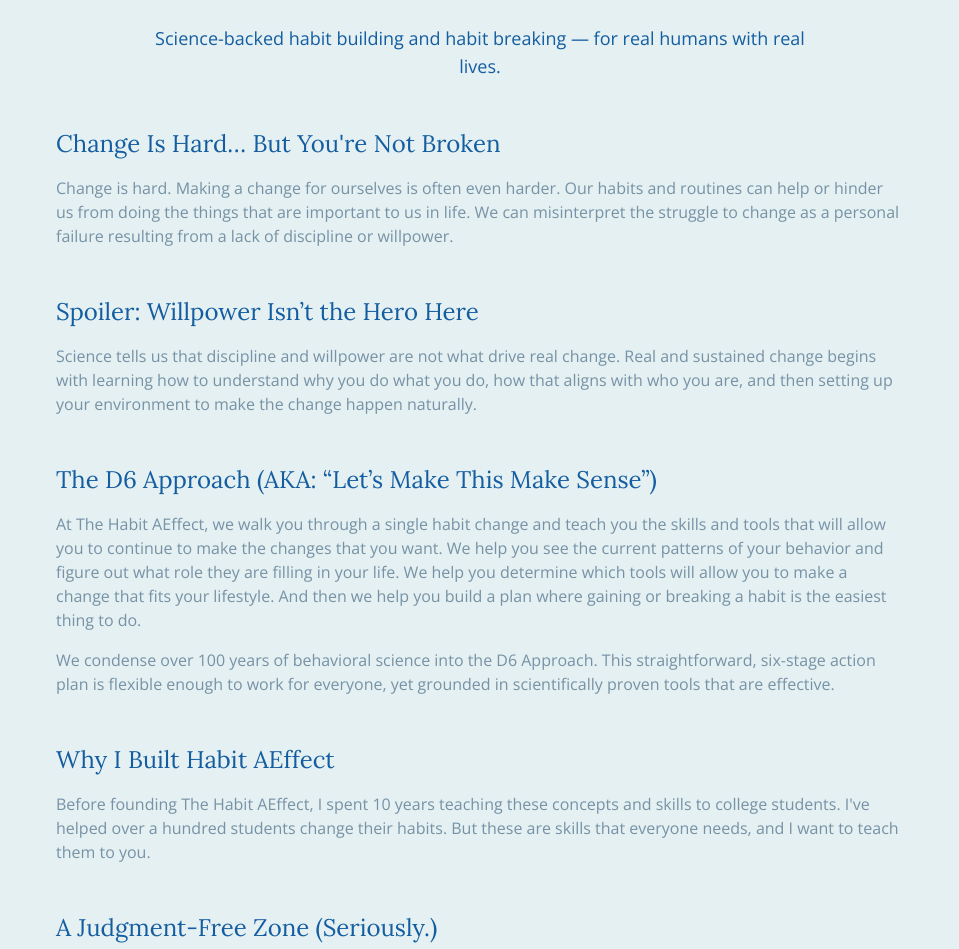
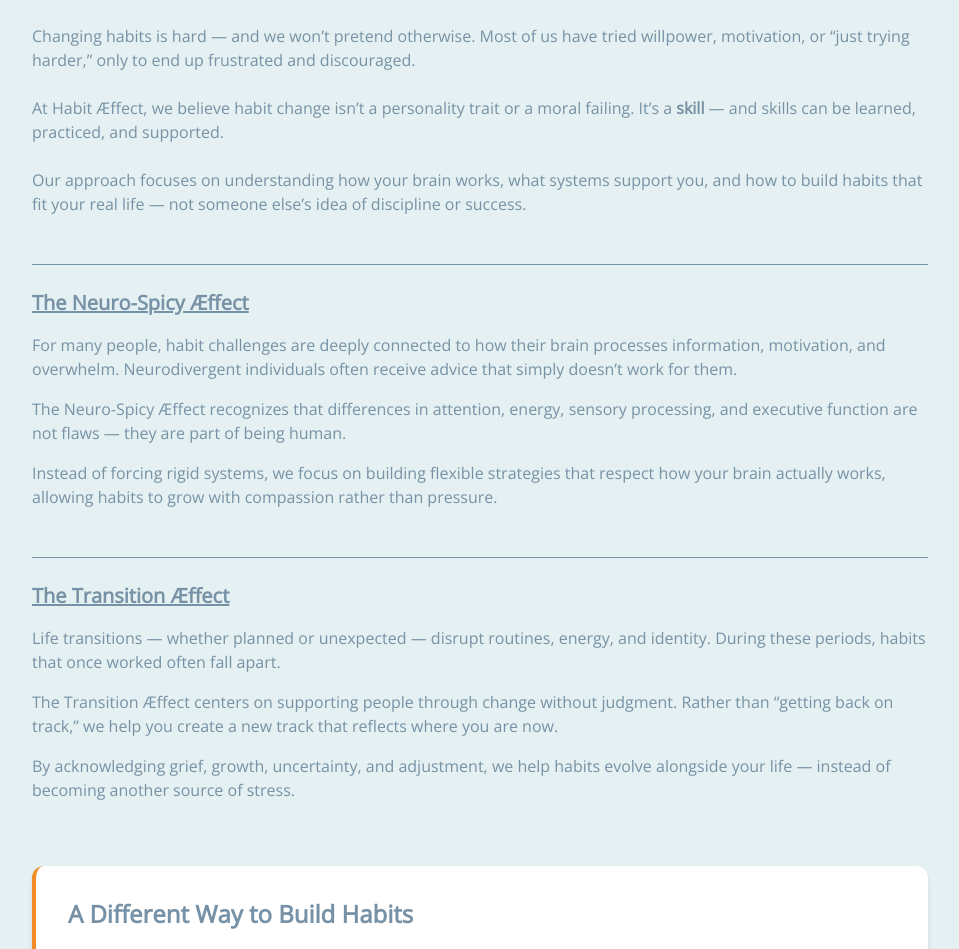
Before and after one commit to D3adchef/HabitAEffect, a React (Vite) app: page / in a window 1280 px wide. Shown: the part 200-1149 px from the top of the page, without its empty margins (160-1119 px from the left). Built offline with nearby package versions, Linux system fonts and the light colour scheme.

Commit message:
updated homepage content and text color

```diff
--- a/src/pages/Home.jsx
+++ b/src/pages/Home.jsx
@@ -1,90 +1,92 @@
 export default function Home() {
   return (
-    <div className="bg-background min-h-screen pt-20 px-6 font-sans text-gray max-w-4xl mx-auto">
-      {/* Title */}
-      <h1 className="text-4xl font-lora text-orange text-center mb-10 -mt-8">
-  Habit AEffect
-</h1>
+    <div className="w-full min-h-screen bg-background px-6 md:px-12 lg:px-24 py-12">
 
-      {/* Subtitle */}
-      <p className="text-center text-lg text-blue max-w-2xl mx-auto mb-12">
-        Science-backed habit building and habit breaking — for real humans with real lives.
-      </p>
+      {/* Intro Section */}
+      <div className="max-w-4xl mx-auto text-gray-900 font-medium space-y-6">
+        <h1 className="text-4xl md:text-5xl font-bold text-blue-900 text-center mb-8">
+          Welcome to Habit Æffect
+        </h1>
 
-      {/* SECTION 1 */}
-      <section className="space-y-4 mb-12">
-        <h2 className="text-2xl font-lora text-blue">
-          Change Is Hard… But You're Not Broken
+        <p>
+          Changing habits is hard — and we won’t pretend otherwise. Most of us have tried
+          willpower, motivation, or “just trying harder,” only to end up frustrated and
+          discouraged.
+        </p>
+
+        <p>
+          At Habit Æffect, we believe habit change isn’t a personality trait or a moral
+          failing. It’s a <strong>skill</strong> — and skills can be learned, practiced,
+          and supported.
+        </p>
+
+        <p>
+          Our approach focuses on understanding how your brain works, what systems support
+          you, and how to build habits that fit your real life — not someone else’s idea
+          of discipline or success.
+        </p>
+      </div>
+
+      {/* Neuro-Spicy Æffect Section */}
+      <div className="max-w-4xl mx-auto mt-12 border-t pt-6 text-gray-900 font-medium space-y-4">
+        <h2 className="text-xl font-bold text-blue-900 underline">
+          The Neuro-Spicy Æffect
         </h2>
+
         <p>
-          Change is hard. Making a change for ourselves is often even harder. Our habits and routines
-          can help or hinder us from doing the things that are important to us in life. We can
-          misinterpret the struggle to change as a personal failure resulting from a lack of
-          discipline or willpower.
+          For many people, habit challenges are deeply connected to how their brain
+          processes information, motivation, and overwhelm. Neurodivergent individuals
+          often receive advice that simply doesn’t work for them.
         </p>
-      </section>
 
-      {/* SECTION 2 */}
-      <section className="space-y-4 mb-12">
-        <h2 className="text-2xl font-lora text-blue">
-          Spoiler: Willpower Isn’t the Hero Here
+        <p>
+          The Neuro-Spicy Æffect recognizes that differences in attention, energy,
+          sensory processing, and executive function are not flaws — they are part of
+          being human.
+        </p>
+
+        <p>
+          Instead of forcing rigid systems, we focus on building flexible strategies
+          that respect how your brain actually works, allowing habits to grow with
+          compassion rather than pressure.
+        </p>
+      </div>
+
+      {/* Transition Æffect Section */}
+      <div className="max-w-4xl mx-auto mt-12 border-t pt-6 text-gray-900 font-medium space-y-4">
+        <h2 className="text-xl font-bold text-blue-900 underline">
+          The Transition Æffect
         </h2>
+
         <p>
-          Science tells us that discipline and willpower are not what drive real change. Real and
-          sustained change begins with learning how to understand why you do what you do, how that
-          aligns with who you are, and then setting up your environment to make the change happen
-          naturally.
+          Life transitions — whether planned or unexpected — disrupt routines, energy,
+          and identity. During these periods, habits that once worked often fall apart.
         </p>
-      </section>
 
-      {/* SECTION 3 */}
-      <section className="space-y-4 mb-12">
-        <h2 className="text-2xl font-lora text-blue">
-          The D6 Approach (AKA: “Let’s Make This Make Sense”)
+        <p>
+          The Transition Æffect centers on supporting people through change without
+          judgment. Rather than “getting back on track,” we help you create a new track
+          that reflects where you are now.
+        </p>
+
+        <p>
+          By acknowledging grief, growth, uncertainty, and adjustment, we help habits
+          evolve alongside your life — instead of becoming another source of stress.
+        </p>
+      </div>
+
+      {/* Closing CTA */}
+      <div className="max-w-4xl mx-auto mt-16 bg-white p-8 rounded-xl shadow-md border-l-4 border-orange text-gray-900 font-medium">
+        <h2 className="text-2xl font-bold text-blue-900 mb-4">
+          A Different Way to Build Habits
         </h2>
+
         <p>
-          At The Habit AEffect, we walk you through a single habit change and teach you the skills
-          and tools that will allow you to continue to make the changes that you want. We help you
-          see the current patterns of your behavior and figure out what role they are filling in your
-          life. We help you determine which tools will allow you to make a change that fits your
-          lifestyle. And then we help you build a plan where gaining or breaking a habit is the
-          easiest thing to do.
+          Habit Æffect is about clarity, accountability, and realistic change. Whether
+          you’re navigating neurodivergence, life transitions, or simply looking for a
+          better approach, you don’t have to do it alone.
         </p>
-        <p>
-          We condense over 100 years of behavioral science into the D6 Approach. This straightforward,
-          six-stage action plan is flexible enough to work for everyone, yet grounded in scientifically
-          proven tools that are effective.
-        </p>
-      </section>
-
-      {/* SECTION 4 */}
-      <section className="space-y-4 mb-12">
-        <h2 className="text-2xl font-lora text-blue">
-          Why I Built Habit AEffect
-        </h2>
-        <p>
-          Before founding The Habit AEffect, I spent 10 years teaching these concepts and skills to
-          college students. I've helped over a hundred students change their habits. But these are
-          skills that everyone needs, and I want to teach them to you.
-        </p>
-      </section>
-
-      {/* SECTION 5 */}
-      <section className="space-y-4 mb-16">
-        <h2 className="text-2xl font-lora text-blue">
-          A Judgment-Free Zone (Seriously.)
-        </h2>
-        <p>
-          At Habit AEffect, we want to teach you to be in control of your habits, instead of having
-          your habits control you. We are a judgment-free space and we’re here to help you begin your
-          habit change journey in a way that fits who you are and what you need.
-        </p>
-        <p>
-          We’re not here to tell you what you “should” be doing. This is your journey — we’re just
-          giving you the tools to make the ride smoother.
-        </p>
-      </section>
-
+      </div>
     </div>
   );
 }
```
